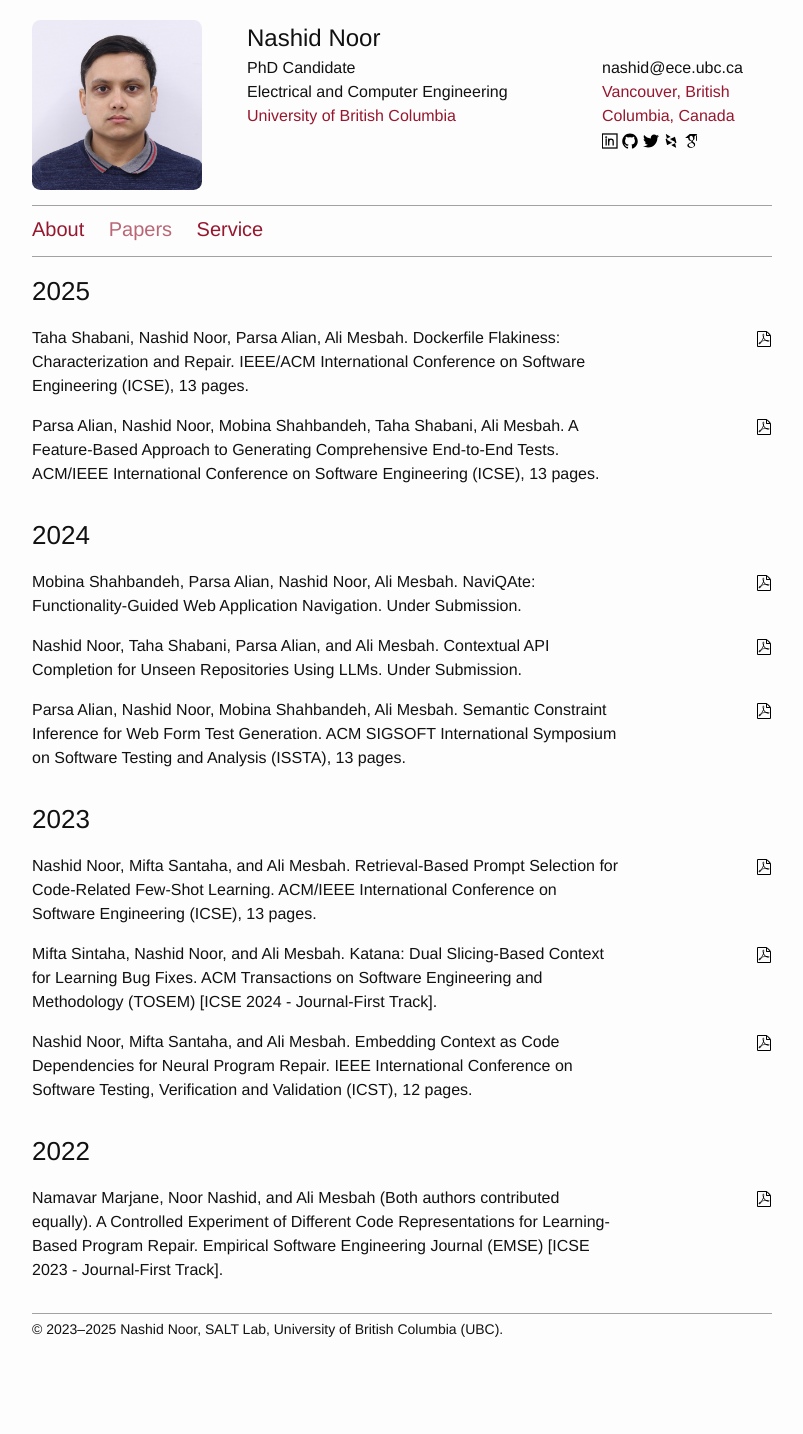
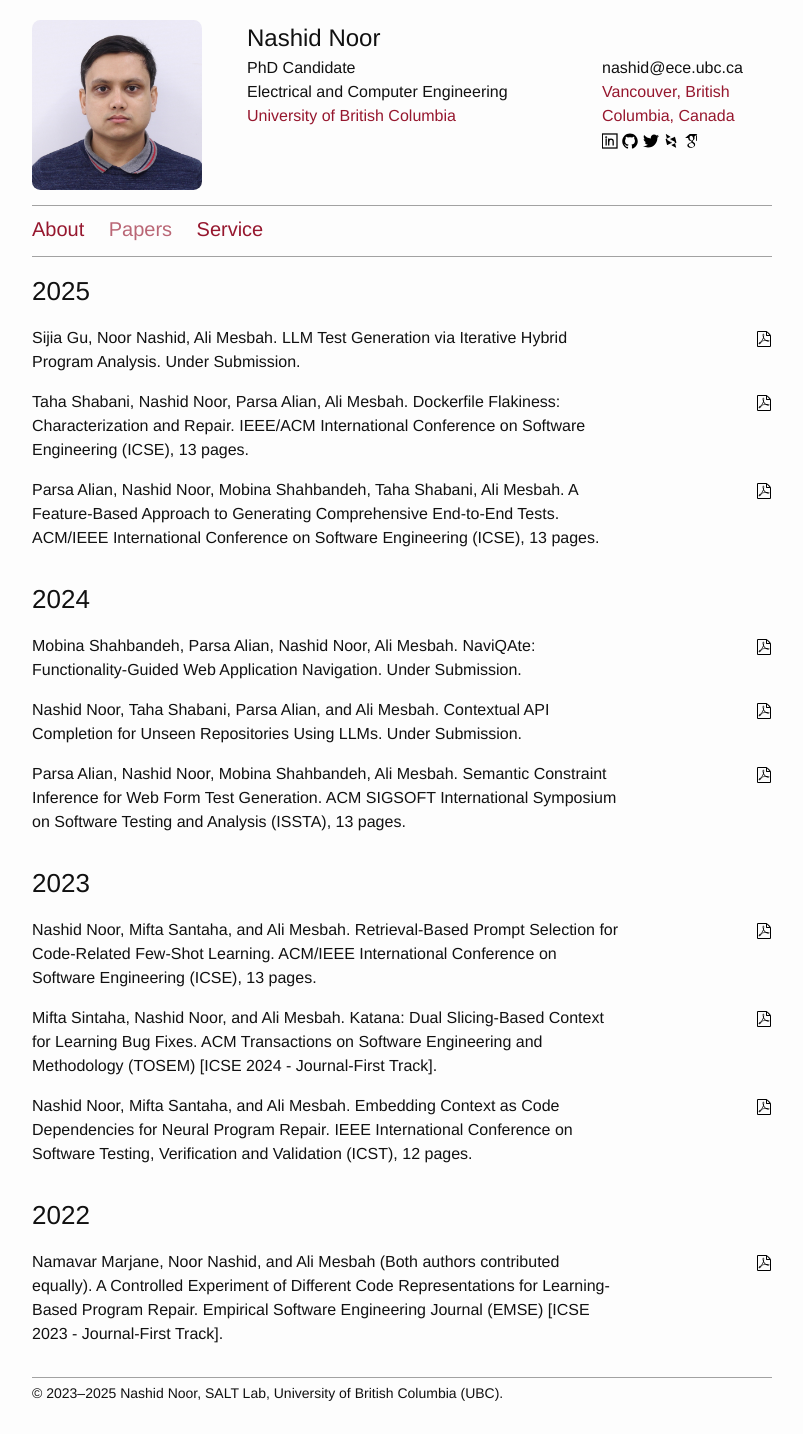
Before and after one commit to nashid/nashid.github.io, a Jekyll site: the page built from nav/papers.md, in a window 1280 px wide. Shown: the whole page, without its empty margins (238-1041 px from the left). Built offline with Jekyll 4.4.1, drawn with Linux system fonts in a browser that asks for light colours; before the commit the page ends 1370 px from its top, so only the background shows below that.

Commit message:
add new papers

```diff
--- a/_data/papers.yml
+++ b/_data/papers.yml
@@ -1,3 +1,9 @@
+- id: panta-arxiv25
+  title: "LLM Test Generation via Iterative Hybrid Program Analysis"
+  authors: Sijia Gu, Noor Nashid, Ali Mesbah
+  venue: Under Submission
+  year: 2025
+
 - id: flakidock-icse25
   title: "Dockerfile Flakiness: Characterization and Repair"
   authors: Taha Shabani, Nashid Noor, Parsa Alian, Ali Mesbah
```
Also changed, not shown: 1 other file.
